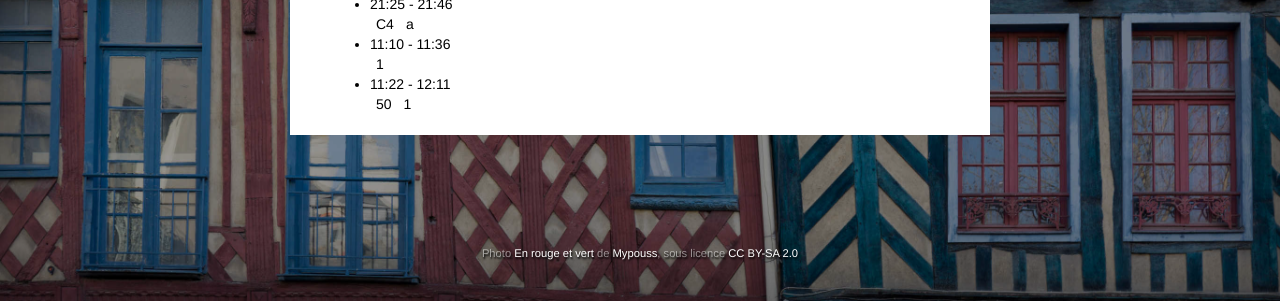
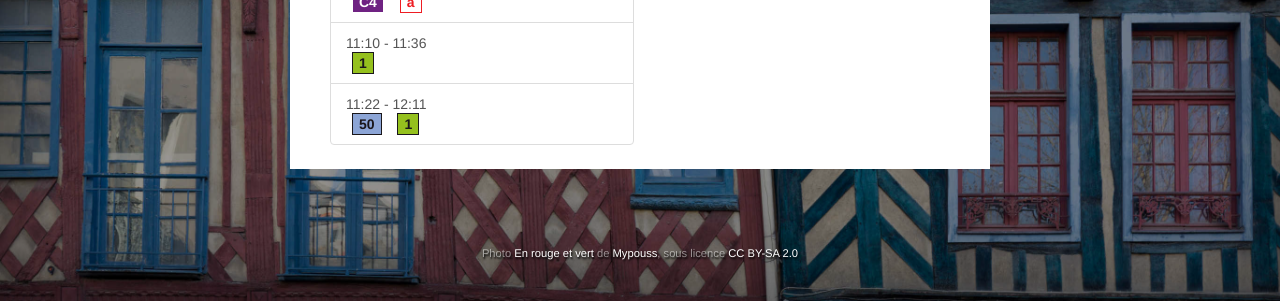
Before and after one commit to erwannT/gobus-web, a website: page index.html in a window 1280 px wide. Shown: the part 499-800 px from the top of the page. Drawn offline with nearby package versions, Linux system fonts and the light colour scheme; some packages are replaced by stand-ins of ours; a script that the page names is missing.

Commit message:
Display the line with its official color.

```diff
--- a/index.html
+++ b/index.html
@@ -112,23 +112,29 @@
 
             <div class="result-list">
               <h2>Résultats</h2>
-              <ul>
-                <li ng-repeat="result in route.results" ng-click="route.selectedResult=result">
+              <div class="list-group">
+                <a href="#" class="list-group-item" ng-repeat="result in route.results" ng-click="route.selectedResult=result" ng-class="{active: result==route.selectedResult}">
                   <div>
                     {{result.steps[0].departure.time}} - {{result.steps[result.steps.length-1].arrival.time}}
                   </div>
                   <div>
-                    <span ng-repeat="step in result.steps" class="step-line">{{step.line}}</span>
+                    <span ng-repeat="step in result.steps" class="step-line">
+                      <span class="line-number" ng-style="{ 'color': '#'+route.routeColors[step.line].textColor, 'background-color': '#'+route.routeColors[step.line].color }">{{step.line}}</span>
+                    </span>
                   </div>
-                </li>
-              </ul>
+                </a>
+              </div>
             </div>
 
             <div class="result-detail">
               <h2>Détails du trajet</h2>
               <ul>
                 <li ng-repeat="step in route.selectedResult.steps">
-                  <div>Prendre le {{step.type}} {{step.line}} vers {{step.direction}}.</div>
+                  <div>
+                    Prendre le {{route.routeColors[step.line].type}}
+                    <span class="line-number" ng-style="{ 'color': '#'+route.routeColors[step.line].textColor, 'background-color': '#'+route.routeColors[step.line].color }">{{step.line}}</span>
+                    vers {{step.direction}}.
+                  </div>
                   <div>Départ {{step.departure.time}} à l'arrêt {{step.departure.stopName}}</div>
                   <div>Arrivée {{step.arrival.time}} à l'arrêt {{step.arrival.stopName}}</div>
                 </li>
--- a/index.js
+++ b/index.js
@@ -16,6 +16,12 @@ angular.module('gobusApp', ['ui.bootstrap', 'ui-leaflet'])
 */
   };
 
+  route.routeColors = {
+    C4: { type: "bus", color: "6F2282", textColor: "FFFFFF" },
+    a:  { type: "metro", color: "FFFFFF", textColor: "EE1D23" },
+    1:  { type: "bus", color: "95C11E", textColor: "1A171B" },
+    50: { type: "bus", color: "8CA5D6", textColor: "1A171B" }
+  };
 
   route.results = [
   {
--- a/style.css
+++ b/style.css
@@ -52,3 +52,9 @@ width: 49%;
 .step-line {
   margin: 0 6px;
 }
+
+.line-number {
+  padding: 2px 6px;
+  font-weight: bold;
+  border: 1px solid;
+}
```
